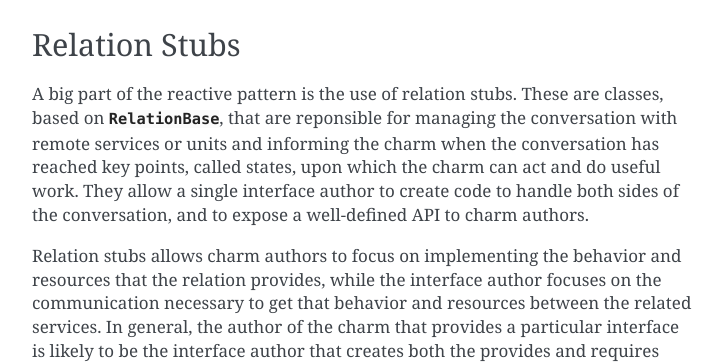
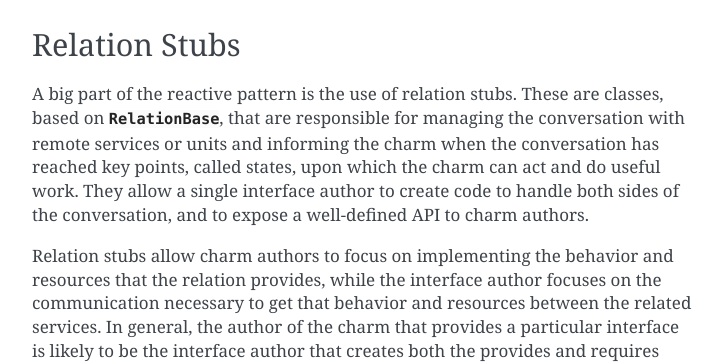
Before and after one commit to canonical/charms.reactive, a Sphinx documentation site: the page built from docs/index.rst, in a window 1280 px wide and 900 px high, scrolled down 2058 px. Shown: the part 154-518 px from the top of the window, without its empty margins (388-1111 px from the left). Built offline with Sphinx 7.4.7, drawn with Linux system fonts in a browser that asks for light colours; pages that are not in the unit, such as notebooks, are missing from menus; some of the changed text lies outside the part shown.

Commit message:
Minor fixes on documentation typos

```diff
--- a/docs/index.rst
+++ b/docs/index.rst
@@ -112,13 +112,13 @@ Relation Stubs
 
 A big part of the reactive pattern is the use of relation stubs.  These are
 classes, based on :class:`~charms.reactive.relations.RelationBase`,
-that are reponsible for managing the conversation with remote services or units
+that are responsible for managing the conversation with remote services or units
 and informing the charm when the conversation has reached key points, called
 states, upon which the charm can act and do useful work.  They allow a single
 interface author to create code to handle both sides of the conversation, and
 to expose a well-defined API to charm authors.
 
-Relation stubs allows charm authors to focus on implementing the behavior and
+Relation stubs allow charm authors to focus on implementing the behavior and
 resources that the relation provides, while the interface author focuses on the
 communication necessary to get that behavior and resources between the related
 services.  In general, the author of the charm that provides a particular
```
Also changed, not shown: other parts of docs/index.rst (+1 -1 lines).
